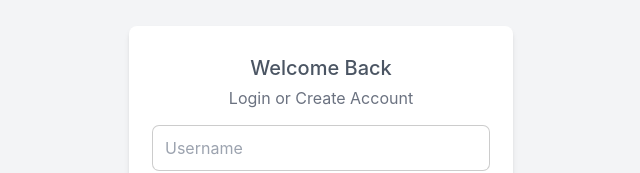
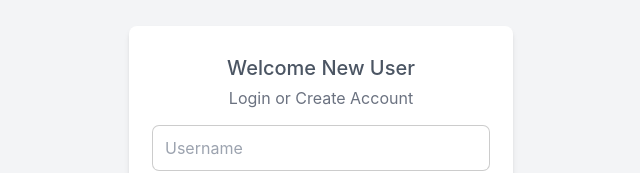
Before and after one commit to herinp45/fullstack-ecommerce, a React (Create React App) app in the folder frontend/: page /register in a window 1280 px wide. Shown: the part 160-333 px from the top of the page, without its empty margins (319-959 px from the left). Built offline with nearby package versions, Linux system fonts and the light colour scheme.

Commit message:
Refine registering form UI with improved spacing, input styles, and blue theme consistency

```diff
--- a/frontend/src/pages/Register.jsx
+++ b/frontend/src/pages/Register.jsx
@@ -10,6 +10,7 @@ function Resgister() {
         "dark:ring-white dark:ring-opacity-30 focus:outline-none focus:ring-2 " +
         "focus:ring-blue-400 focus:ring-opacity-50 transition";
 
+
     const buttonClass = "px-6 py-2 text-white font-semibold text-base tracking-wide " +
         "transition-colors duration-300 transform bg-blue-600 rounded-lg " +
         "hover:bg-blue-500 focus:outline-none focus:ring-2 focus:ring-purple-400 focus:ring-opacity-50";
@@ -21,7 +22,7 @@ function Resgister() {
                 <div className="px-6 py-4">
 
                     <h3 className="mt-3 text-xl font-medium text-center text-gray-600 dark:text-gray-200">
-                        Welcome Back
+                        Welcome New User
                     </h3>
                     <p className="mt-1 text-center text-gray-500 dark:text-gray-400">Login or Create Account</p>
                     <form>
```
